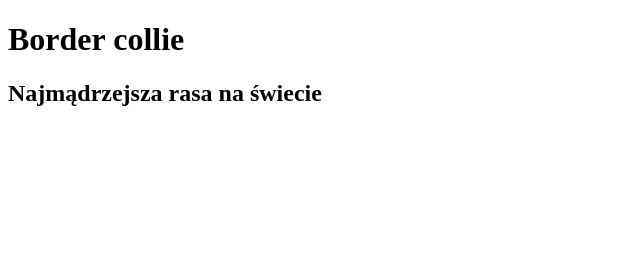
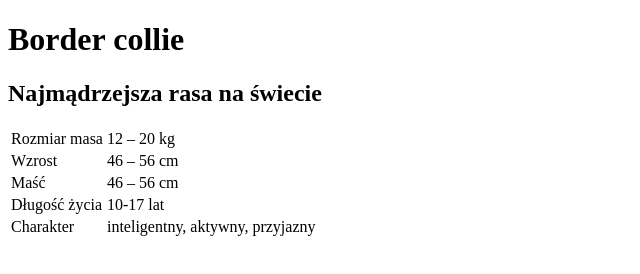
Before and after one commit to szandala/git-conflict, a plain HTML site: page index.html in a window 1280 px wide. Shown: the whole page, without its empty margins (0-640 px from the left). Drawn offline with Linux system fonts and the light colour scheme.

Commit message:
Table added

```diff
--- a/index.html
+++ b/index.html
@@ -7,6 +7,13 @@
         <h1>Border collie</h1>
         <h2>Najmądrzejsza rasa na świecie</h2>
 
+<table>
+    <tr><td>Rozmiar	masa</td><td>12 – 20 kg</td></tr>
+    <tr><td>Wzrost</td><td>46 – 56 cm</td></tr>
+    <tr><td>Maść</td><td>46 – 56 cm</td></tr>
+    <tr><td>Długość życia</td><td>10-17 lat</td></tr>
+    <tr><td>Charakter</td><td>inteligentny, aktywny, przyjazny</td></tr>
+</table>
 
     </body>
 </html>
```
